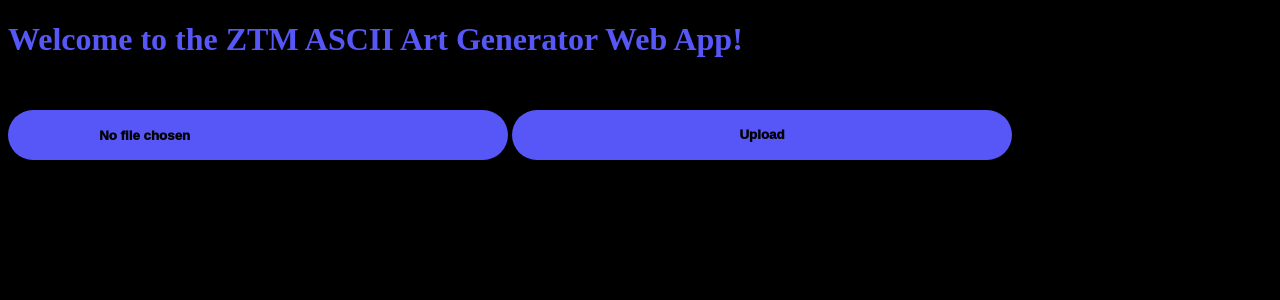
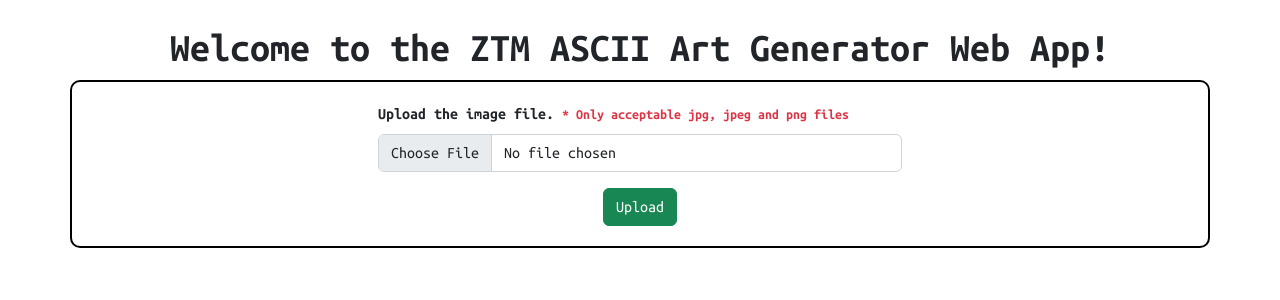
Before and after one commit to zero-to-mastery/ascii-art-2022, a Flask app: page / in a window 1280 px wide. Shown: the top 300 px of the page. Run offline with Flask 2, Linux system fonts and the light colour scheme; parts of the project's set-up code (start-up, migrations or seed data) failed here and were passed over.

Commit message:
Web App Development (#19)
* Now user can store/save the ASCII art to a txt file

* the UI of the webapp is improved by adding some bootstrap css, google fonts and other small stuffs.

Co-authored-by: Ben Eyal <ben.eyal.89@gmail.com>

```diff
--- a/requirements.txt
+++ b/requirements.txt
@@ -1,4 +1,4 @@
 Pillow
 rich
 Flask
-werkzeug
+Werkzeug
--- a/webapp/ascii_art.py
+++ b/webapp/ascii_art.py
@@ -1,6 +1,6 @@
 import os
 import time
-from flask import Flask, flash, request, redirect, render_template, url_for
+from flask import Flask, request, redirect, render_template
 from PIL import Image
 from werkzeug.utils import secure_filename
 import warnings
@@ -9,9 +9,11 @@ from pathlib import Path
 
 IMG_FOLDER = os.path.join('static', "IMG")
 ALLOWED_EXTENSIONS = {"png", "jpg", "jpeg"}
+
 app = Flask(__name__)
+
 app.config['MAX_CONTENT_LENGTH'] = 16 * 1024 * \
-    1024  # File can not be larger than 16 Mb
+    1024  # File can not be largr than 16 Mb
 app.config["UPLOAD_FOLDER"] = IMG_FOLDER
 
 
@@ -49,7 +51,8 @@ def upload_file():
         # If the user does not select a file, the browser submits an
         # empty file without a filename.
         if file.filename == "":
-            return redirect(request.url)
+            return render_template("upload.html", file_error = "There is an error about the filename or have not passed the file. Please try again!")
+
         if file and allowed_file(file.filename):
             filename = secure_filename(file.filename)
             filepath = os.path.join(app.config["UPLOAD_FOLDER"], filename)
@@ -60,7 +63,14 @@ def upload_file():
             range_width = 25
             ascii_ = convert_image_to_ascii(img, range_width, ASCII_CHARS=ASCII_CHARS)
             file.close()
-            return render_template("ascii.html", ascii=ascii_)
+
+            # also delete the uploaded file from the folder
+            try:
+                os.remove(filepath)
+                return render_template("ascii.html", ascii=ascii_)
+            except Exception as e:
+                return render_template("upload.html", error="Some error occurred! Try again")
+
     return render_template("upload.html")
 
 
--- a/webapp/templates/base.html
+++ b/webapp/templates/base.html
@@ -1,12 +1,28 @@
 <!DOCTYPE html>
 <html lang="en">
-  <head>
+
+<head>
     <meta charset="UTF-8" />
     <meta http-equiv="X-UA-Compatible" content="IE=edge" />
     <meta name="viewport" content="width=device-width, initial-scale=1.0" />
     <title>ZTM ASCII Art Generator: The Web App!</title>
-  </head>
-  <body>
+    <!-- Bootstrap CSS only -->
+    <link href="https://cdn.jsdelivr.net/npm/bootstrap@5.2.2/dist/css/bootstrap.min.css" rel="stylesheet"
+        integrity="sha384-Zenh87qX5JnK2Jl0vWa8Ck2rdkQ2Bzep5IDxbcnCeuOxjzrPF/et3URy9Bv1WTRi" crossorigin="anonymous">
+
+    <!-- Google fonts -->
+    <link rel="preconnect" href="https://fonts.googleapis.com">
+    <link rel="preconnect" href="https://fonts.gstatic.com" crossorigin>
+    <link href="https://fonts.googleapis.com/css2?family=Ubuntu+Mono:wght@400;700&display=swap" rel="stylesheet">
+</head>
+
+<body style="font-family: 'Ubuntu Mono', monospace;">
     {% block body %}{% endblock %}
-  </body>
+
+    <!-- Bootstrap JavaScript Bundle with Popper -->
+    <script src="https://cdn.jsdelivr.net/npm/bootstrap@5.2.2/dist/js/bootstrap.bundle.min.js"
+        integrity="sha384-OERcA2EqjJCMA+/3y+gxIOqMEjwtxJY7qPCqsdltbNJuaOe923+mo//f6V8Qbsw3"
+        crossorigin="anonymous"></script>
+</body>
+
 </html>
--- a/webapp/templates/upload.html
+++ b/webapp/templates/upload.html
@@ -1,54 +1,58 @@
 {% extends 'base.html' %} {% block body %}
 
-<!DOCTYPE html>
-<html>
-<head>
-<style>
-.upload{
- background-color:#4434ae;
- color: rgb(0, 0, 0);
- font-weight: 1000;
- cursor: pointer;
- margin-top: 30px;
- text-align: auto;
-}
-.head{
- color: rgb(87, 87, 248);
-}
-.fileUploadInput input {
- background-color: rgb(87, 87, 248);
- width: 500px;
- height: 50px;
- border-radius: 1000px;
- border: none;
- font-weight: 1000;
- cursor: pointer;
-}
-.fileUploadInput input[type="file"] {
- color: rgb(0, 0, 0);
-}
-.fileUploadInput input[type="file"]::-webkit-file-upload-button {
-visibility: hidden;
-height: 50px;
-  }
-</style>
-</head>
+<div class="container">
+    <div class="row mt-4">
+        <h1 class="text-center fw-bold">Welcome to the ZTM ASCII Art Generator Web App!</h1>
+    </div>
+</div>
 
-<body style="background: rgb(0, 0, 0)">
+<!-- if filename is empty, this html content will be executed to tell the client about the error -->
+{% if file_error %}
+    <div class="container">
+        <div class="row">
+            <div class="col-md-12">
+                <p class="text-center text-danger fw-bold">{{ file_error }}</p>
+            </div>
+        </div>
+    </div>
+{% endif %}
 
-<div class="head">  <h1>Welcome to the ZTM ASCII Art Generator Web App!</h1> </div>
+<!-- if some error occurred to delete the file, this html content will be executed to tell the client about the error -->
+{% if error %}
+    <div class="container">
+        <div class="row">
+            <div class="col-md-12">
+                <p class="text-center text-danger fw-bold">{{ error }}</p>
+            </div>
+        </div>
+    </div>
+{% endif %}
 
-<form action="/" method="post" enctype="multipart/form-data">
+<div class="container">
+    <div class="row">
+        <form action="/" method="post" enctype="multipart/form-data"
+            style="width: 100%; border: 2px solid black; border-radius: 10px; padding: 20px;">
+            <div class="container">
+                <div class="row">
+                    <div class="col-md-6 offset-md-3">
+                        <div class="mb-3">
+                            <label for="formFile" class="form-label fw-bold">Upload the image file. <small
+                                    class="text-danger fw-bolder">* Only
+                                    acceptable jpg, jpeg and png files</small></label>
+                            <input class="form-control" type="file" id="formFile" name="file"
+                                accept="image/png, image/jpg, image/jpeg" required>
+                        </div>
+                    </div>
+                </div>
 
-<div class="fileUploadInput">
-
-<input type="file" name="file"/>
-<input   class="upload" type="submit" value="Upload"  />
-
+                <div class="row">
+                    <!-- <input type="file" name="file" /> -->
+                    <div class="col-md-4  offset-md-4 text-center">
+                        <input type="submit" value="Upload" type="button" class="btn btn-success" />
+                    </div>
+                </div>
+            </div>
+        </form>
+    </div>
 </div>
-</form>
-</body>
-</html>
-
-
 {% endblock %}
```
Also changed, not shown: webapp/templates/ascii.html (+15 -2 lines).
